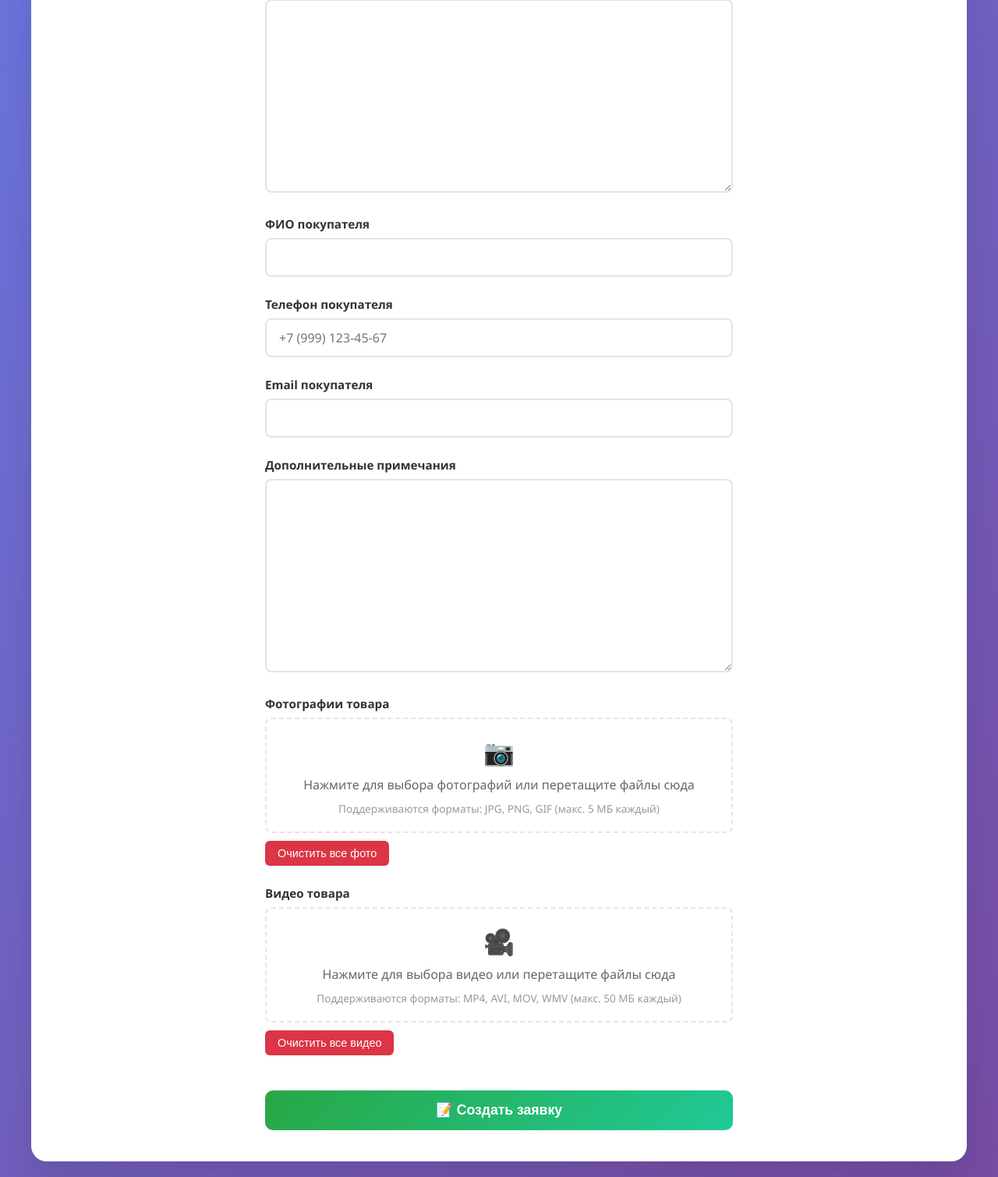
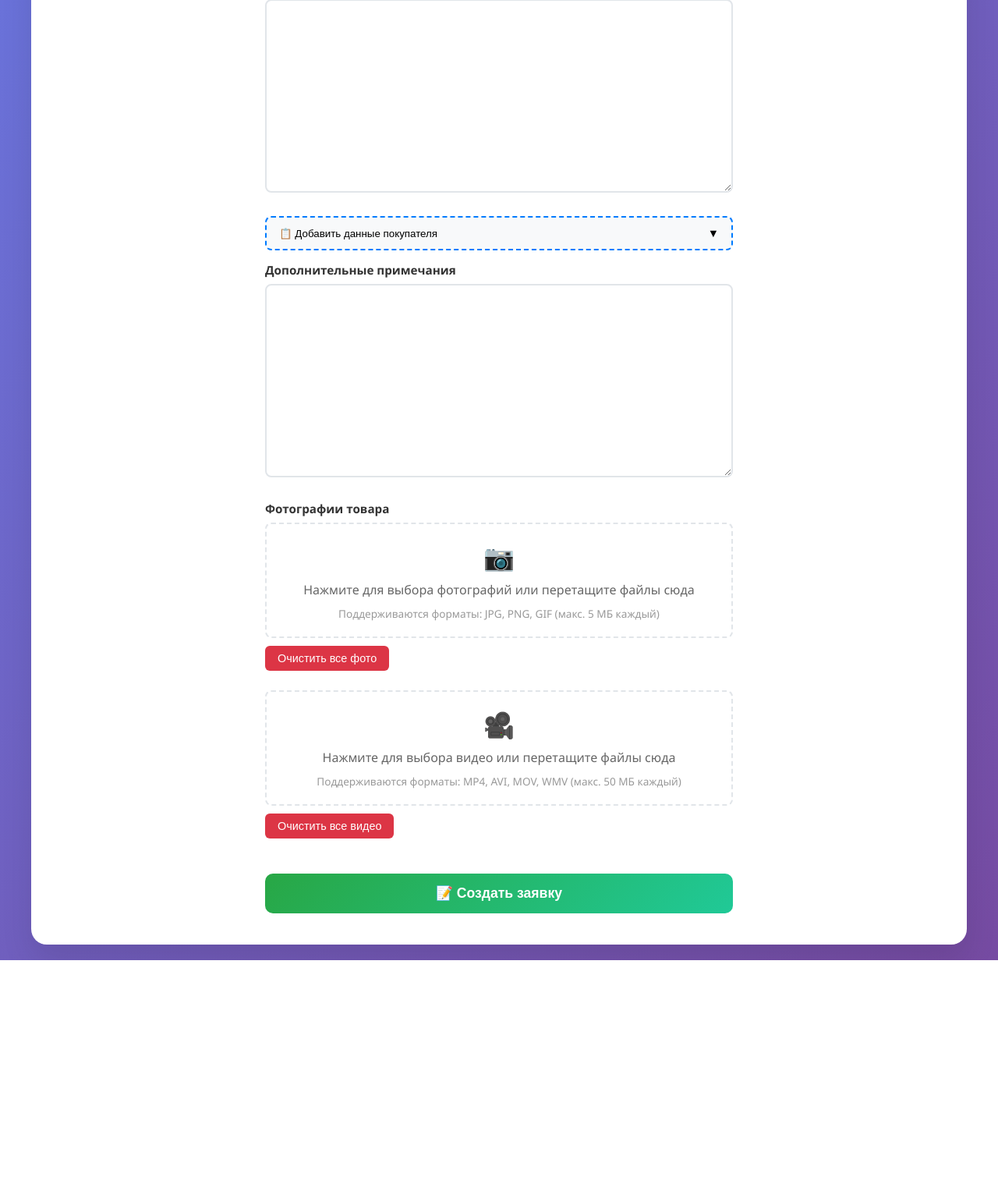
Before and after one commit to ashishelskiy/st, a Django app: page /create/ in a window 1280 px wide. Shown: the part 761-2270 px from the top of the page at 78% size. After the commit the page ends 1992 px from the top, so only its background shows below. Run offline with Django 5.2, Linux system fonts and the light colour scheme; a user stored in the database is signed in; tables that the repository leaves empty hold one stand-in row (values such as "Sample post").

Commit message:
Добавлен скрываемый блок данных покупателя при создании заявки

```diff
--- a/service_track_app/forms.py
+++ b/service_track_app/forms.py
@@ -6,12 +6,18 @@ from django.core.exceptions import ValidationError
 class RepairRequestForm(forms.ModelForm):
     class Meta:
         model = RepairRequest
-        # fields = [
-        #     "serial_number", "model_name", "purchase_date", "warranty_status",
-        #     "problem_description", "customer_name", "customer_phone",
-        #     "customer_email", "dealer_name", "dealer_city", "additional_notes"
-        # ]
-        fields = '__all__'
+        fields = [
+            "serial_number",
+            "product",
+            "purchase_date",
+            "warranty_status",
+            "problem_description",
+            "customer_name",
+            "customer_phone",
+            "customer_email",
+            "additional_notes"
+        ]
+        # fields = '__all__'
         widgets = {
             "purchase_date": forms.DateInput(attrs={"type": "date", "class": "form-input"}),
             "problem_description": forms.Textarea(attrs={"class": "form-textarea"}),
@@ -19,11 +25,24 @@ class RepairRequestForm(forms.ModelForm):
             "serial_number": forms.TextInput(attrs={"class": "form-input", "placeholder": "A123456789112345"}),
             # "model_name": forms.TextInput(attrs={"class": "form-input", "placeholder": "Apocalypse AP-M81SE"}),
             "product": forms.Select(attrs={"class": "form-select select2-product"}),
-            "customer_name": forms.TextInput(attrs={"class": "form-input"}),
-            "customer_phone": forms.TextInput(attrs={"class": "form-input", "type": "tel", "placeholder": "+7 (999) 123-45-67"}),
-            "customer_email": forms.EmailInput(attrs={"class": "form-input"}),
-            "dealer_name": forms.TextInput(attrs={"class": "form-input"}),
-            "dealer_city": forms.TextInput(attrs={"class": "form-input"}),
+            # "customer_name": forms.TextInput(attrs={"class": "form-input"}),
+            # "customer_phone": forms.TextInput(attrs={"class": "form-input", "type": "tel", "placeholder": "+7 (999) 123-45-67"}),
+            # "customer_email": forms.EmailInput(attrs={"class": "form-input"}),
+            "customer_name": forms.TextInput(attrs={
+                "class": "form-input customer-field hidden-field",
+                "placeholder": "ФИО покупателя"
+            }),
+            "customer_phone": forms.TextInput(attrs={
+                "class": "form-input customer-field hidden-field",
+                "type": "tel",
+                "placeholder": "+7 (999) 123-45-67"
+            }),
+            "customer_email": forms.EmailInput(attrs={
+                "class": "form-input customer-field hidden-field",
+                "placeholder": "email@example.com"
+            }),
+            # "dealer_name": forms.TextInput(attrs={"class": "form-input"}),
+            # "dealer_city": forms.TextInput(attrs={"class": "form-input"}),
             "warranty_status": forms.Select(attrs={"class": "form-select"}),
         }
     # additional_notes = forms.CharField(
--- a/service_track_app/templates/service_track_app/create.html
+++ b/service_track_app/templates/service_track_app/create.html
@@ -6,6 +6,40 @@
     <div class="form-title">Создание новой заявки на ремонт</div>
     <form method="post" enctype="multipart/form-data">
         {% csrf_token %}
+        <!-- Выводим поля до warranty_status -->
+        {% for field in form %}
+            {% if field.name in "serial_number product purchase_date warranty_status problem_description" %}
+                <div class="form-group">
+                    <label class="form-label" for="{{ field.id_for_label }}">{{ field.label }} {% if field.field.required %}*{% endif %}</label>
+                    {{ field }}
+                </div>
+            {% endif %}
+        {% endfor %}
+        <!-- Блок данных клиента -->
+        <div class="customer-section">
+            <button type="button" class="customer-toggle-btn btn btn-outline-primary">
+                <span class="btn-text">📋 Добавить данные покупателя</span>
+                <span class="arrow">▼</span>
+            </button>
+
+            <div class="customer-fields collapse">
+
+                    <div class="form-group">
+                        <label class="form-label" for="{{ form.customer_name.id_for_label }}">ФИО покупателя</label>
+                        {{ form.customer_name }}
+                    </div>
+                    <div class="form-group">
+                        <label class="form-label" for="{{ form.customer_phone.id_for_label }}">Телефон покупателя</label>
+                        {{ form.customer_phone }}
+                    </div>
+                    <div class="form-group">
+                        <label class="form-label" for="{{ form.customer_email.id_for_label }}">Email покупателя</label>
+                        {{ form.customer_email }}
+                    </div>
+
+            </div>
+        </div>
+        <!-- КОНЕЦ БЛОКА ДАННЫХ КЛИЕНТА -->
 <!--        {{ form.media }}-->
 <!--        <style>-->
 <!--        .select2-container&#45;&#45;default .select2-selection&#45;&#45;single {-->
@@ -17,10 +51,12 @@
 <!--        .btn { cursor: pointer; margin: 2px; padding: 4px 8px; border: 1px solid #ccc; border-radius: 4px; }-->
 <!--        </style>-->
         {% for field in form %}
-            <div class="form-group">
-                <label class="form-label" for="{{ field.id_for_label }}">{{ field.label }} {% if field.field.required %}*{% endif %}</label>
-                {{ field }}
-            </div>
+            {% if field.name not in "serial_number product purchase_date warranty_status problem_description customer_name customer_phone customer_email" %}
+                <div class="form-group">
+                    <label class="form-label" for="{{ field.id_for_label }}">{{ field.label }} {% if field.field.required %}*{% endif %}</label>
+                    {{ field }}
+                </div>
+            {% endif %}
         {% endfor %}
 
         <!-- Блок для фото -->
@@ -38,7 +74,6 @@
 
         <!-- Блок для видео -->
         <div class="form-group">
-            <label class="form-label">Видео товара</label>
             <div class="file-upload-container" id="videoUploadContainer" onclick="document.getElementById('videoUpload').click()">
                 <div class="file-upload-icon">🎥</div>
                 <div class="file-upload-text">Нажмите для выбора видео или перетащите файлы сюда</div>
@@ -66,6 +101,25 @@ $(document).ready(function() {
 });
 </script>
 <script>
+    // Обработчик для кнопки данных клиента
+    document.querySelector('.customer-toggle-btn').addEventListener('click', function() {
+        const fields = document.querySelector('.customer-fields');
+        const arrow = this.querySelector('.arrow');
+        const btnText = this.querySelector('.btn-text');
+
+        fields.classList.toggle('show');
+        arrow.classList.toggle('rotated');
+
+        if (fields.classList.contains('show')) {
+            btnText.textContent = '📋 Скрыть данные покупателя';
+            // Показываем поля с анимацией
+            document.querySelectorAll('.customer-field').forEach(field => {
+                field.style.display = 'block';
+            });
+        } else {
+            btnText.textContent = '📋 Добавить данные покупателя';
+        }
+    });
     let uploadedFiles = [];
     let uploadedVideos = [];
 
@@ -386,4 +440,46 @@ $(document).ready(function() {
         transform: translateY(-1px);
     }
 </style>
+<style>
+    /* Стили для блока данных клиента */
+    .customer-fields.collapse {
+        display: none;
+    }
+    .customer-fields.show {
+        display: block;
+    }
+    .customer-toggle-btn {
+        display: flex;
+        justify-content: space-between;
+        align-items: center;
+        width: 100%;
+        padding: 12px 16px;
+        margin-bottom: 15px;
+        border: 2px dashed #007bff;
+        background: #f8f9fa;
+        border-radius: 8px;
+        cursor: pointer;
+        transition: all 0.3s ease;
+    }
+    .customer-toggle-btn:hover {
+        background: #e9ecef;
+        border-color: #0056b3;
+    }
+    .arrow {
+        transition: transform 0.3s ease;
+        font-size: 0.9rem;
+    }
+    .arrow.rotated {
+        transform: rotate(180deg);
+    }
+    .customer-fields .card {
+        border: 1px solid #dee2e6;
+        border-radius: 8px;
+    }
+
+    /* Скрываем поля клиента в основном цикле */
+    .customer-field {
+        display: none;
+    }
+</style>
 {% endblock %}
```
Also changed, not shown: 1 other file.
